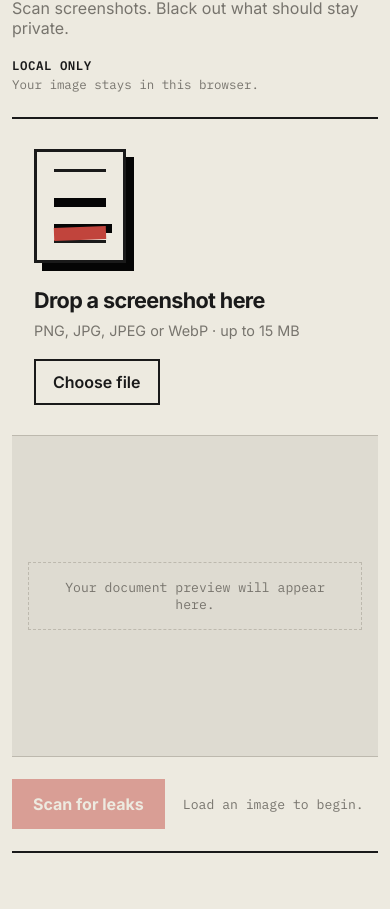
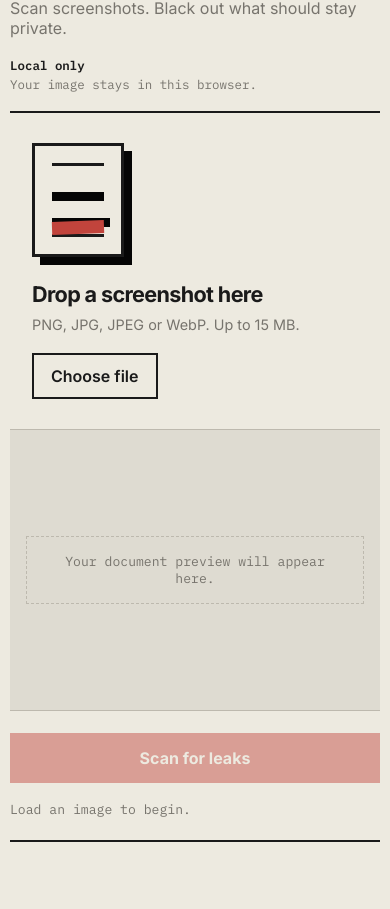
Before and after one commit to DarkPixelLabs/ghost-reader, a plain HTML site: page index.html in a window 390 px wide. Shown: the part 65-974 px from the top of the page. Drawn offline with Linux system fonts and the light colour scheme.

Commit message:
Polish states and apply design system

```diff
--- a/app.js
+++ b/app.js
@@ -137,7 +137,7 @@ function renderResults() {
     const group = document.createElement("section");
     group.className = "finding-group";
     const heading = document.createElement("h3");
-    heading.textContent = `${entries[0].finding.label} · ${entries.length}`;
+    heading.textContent = `${entries[0].finding.label}: ${entries.length}`;
     group.appendChild(heading);
 
     for (const { finding, index } of entries) {
--- a/index.html
+++ b/index.html
@@ -3,7 +3,7 @@
 <head>
   <meta charset="utf-8">
   <meta name="viewport" content="width=device-width,initial-scale=1">
-  <title>Ghost Reader — Screenshot leak scanner</title>
+  <title>Ghost Reader | Screenshot leak scanner</title>
   <link rel="preconnect" href="https://fonts.googleapis.com">
   <link rel="preconnect" href="https://fonts.gstatic.com" crossorigin>
   <link href="https://fonts.googleapis.com/css2?family=IBM+Plex+Mono:wght@400;500;600&family=Inter:wght@400;500;600;700&display=swap" rel="stylesheet">
@@ -13,13 +13,13 @@
   <main class="shell">
     <header class="masthead">
       <div><h1>Ghost Reader</h1><p>Scan screenshots. Black out what should stay private.</p></div>
-      <div class="privacy-note">LOCAL ONLY<br><span>Your image stays in this browser.</span></div>
+      <div class="privacy-note">Local only<br><span>Your image stays in this browser.</span></div>
     </header>
     <section class="workspace" aria-label="Ghost Reader workspace">
       <div class="upload-panel" id="dropZone" tabindex="0">
         <div class="document-motif" aria-hidden="true"><span></span><span></span><i></i></div>
         <h2>Drop a screenshot here</h2>
-        <p>PNG, JPG, JPEG or WebP · up to 15 MB</p>
+        <p>PNG, JPG, JPEG or WebP. Up to 15 MB.</p>
         <button id="chooseBtn" type="button">Choose file</button>
         <input id="fileInput" type="file" accept=".png,.jpg,.jpeg,.webp,image/png,image/jpeg,image/webp" hidden>
         <p id="fileError" class="error" role="alert" hidden></p>
--- a/style.css
+++ b/style.css
@@ -16,13 +16,14 @@ body { margin: 0; min-height: 100vh; background: var(--paper); }
 button, input { font: inherit; }
 button { cursor: pointer; }
 button:focus-visible, [tabindex]:focus-visible { outline: 3px solid var(--red); outline-offset: 3px; }
+button:disabled { cursor: not-allowed; }
 
 .shell { width: min(1180px, calc(100% - 40px)); margin: 0 auto; padding: 34px 0 56px; }
 .masthead { display: flex; justify-content: space-between; gap: 32px; align-items: flex-start; padding-bottom: 24px; border-bottom: 2px solid var(--ink); }
 h1 { margin: 0; font-size: clamp(2rem, 5vw, 4.5rem); line-height: .9; letter-spacing: -.06em; }
 .masthead p { margin: 12px 0 0; color: var(--muted); max-width: 520px; font-size: 1rem; }
-.privacy-note { font: 600 .78rem/1.5 "IBM Plex Mono", monospace; text-align: right; letter-spacing: .04em; }
-.privacy-note span { font-weight: 400; color: var(--muted); letter-spacing: 0; }
+.privacy-note { font: 600 .78rem/1.5 "IBM Plex Mono", monospace; text-align: right; }
+.privacy-note span { font-weight: 400; color: var(--muted); }
 
 .workspace { display: grid; grid-template-columns: minmax(260px, .72fr) minmax(0, 1.6fr); min-height: 470px; border-bottom: 1px solid var(--line); }
 .upload-panel { padding: 42px 34px; border-right: 1px solid var(--line); display: flex; flex-direction: column; justify-content: center; align-items: flex-start; }
@@ -46,7 +47,7 @@ h1 { margin: 0; font-size: clamp(2rem, 5vw, 4.5rem); line-height: .9; letter-spa
 
 .controls { display: flex; align-items: center; gap: 18px; flex-wrap: wrap; padding: 22px 0; border-bottom: 2px solid var(--ink); }
 .primary { border: 2px solid var(--red); background: var(--red); color: var(--paper); padding: 13px 19px; font-weight: 700; }
-.primary:disabled { opacity: .45; cursor: not-allowed; }
+.primary:disabled { opacity: .45; }
 .status { margin: 0; color: var(--muted); font: .82rem "IBM Plex Mono", monospace; }
 #progressWrap { flex: 1 1 260px; min-width: 240px; }
 .progress-label { display: flex; justify-content: space-between; gap: 12px; margin-bottom: 6px; font: .76rem "IBM Plex Mono", monospace; }
@@ -61,7 +62,6 @@ progress { width: 100%; height: 9px; accent-color: var(--red); }
 .finding { display: grid; grid-template-columns: auto 1fr auto; gap: 10px; align-items: center; padding: 9px 0; }
 .finding input { width: 17px; height: 17px; accent-color: var(--red); }
 .finding .match { overflow-wrap: anywhere; }
-.badge { color: var(--paper); background: var(--red); padding: 3px 6px; font-size: .68rem; }
 .locate { border: 1px solid var(--ink) !important; padding: 5px 8px !important; font-size: .72rem; }
 .empty { padding: 28px 0; color: var(--muted); font-family: "IBM Plex Mono", monospace; }
 .download { margin-top: 20px; }
@@ -78,3 +78,15 @@ progress { width: 100%; height: 9px; accent-color: var(--red); }
   .finding { grid-template-columns: auto 1fr; }
   .locate { grid-column: 2; justify-self: start; }
 }
+
+@media (max-width: 390px) {
+  .shell { width: calc(100% - 20px); }
+  .masthead { padding-bottom: 18px; }
+  .workspace, .canvas-panel { min-height: 0; }
+  .canvas-panel { min-height: 280px; }
+  .controls { align-items: stretch; }
+  .primary { width: 100%; }
+  #progressWrap { min-width: 0; width: 100%; }
+  .finding { gap: 8px; }
+  .results-head button { width: 100%; }
+}
```
